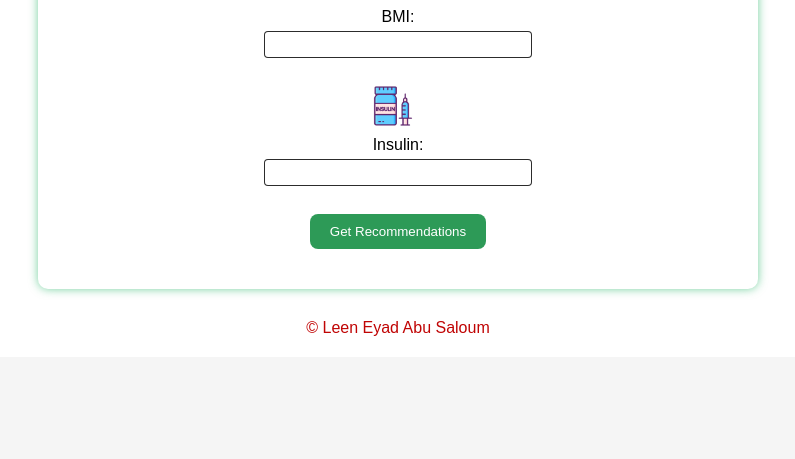
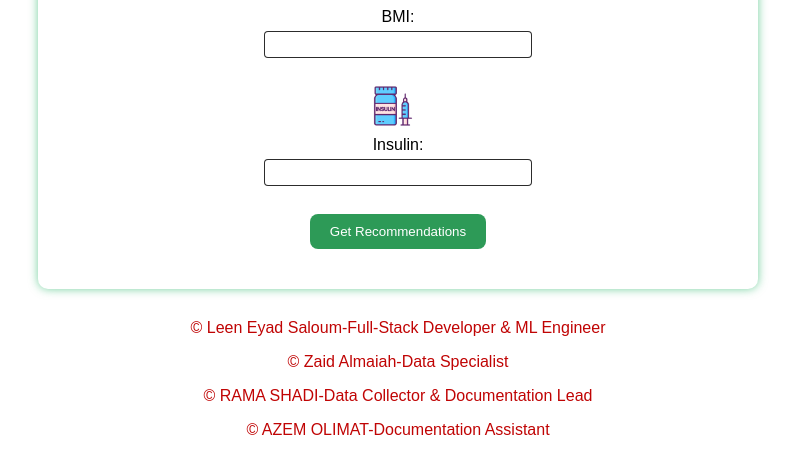
Before and after one commit to leeneyad/meal-mind, a Flask app: page / in a window 1280 px wide. Shown: the part 829-1288 px from the top of the page, without its empty margins (242-1037 px from the left). Before the commit the page ends 1165 px from the top, so only its background shows below. Run offline with Flask 3, Linux system fonts and the light colour scheme; parts of the project's set-up code (start-up, migrations or seed data) failed here and were passed over.

Commit message:
Update HTML with team member info

```diff
--- a/templates/index.html
+++ b/templates/index.html
@@ -233,7 +233,10 @@ footer{
     {% endif %}
 
     <footer>
-        <p>&copy; Leen Eyad Abu Saloum</p>
+        <p>&copy; Leen Eyad Saloum-Full-Stack Developer & ML Engineer</p>
+        <p>&copy; Zaid Almaiah-Data Specialist</p>
+        <p>&copy; RAMA SHADI-Data Collector & Documentation Lead</p>
+        <p>&copy; AZEM OLIMAT-Documentation Assistant</p>
     </footer>
 </body>
 </html>
```
